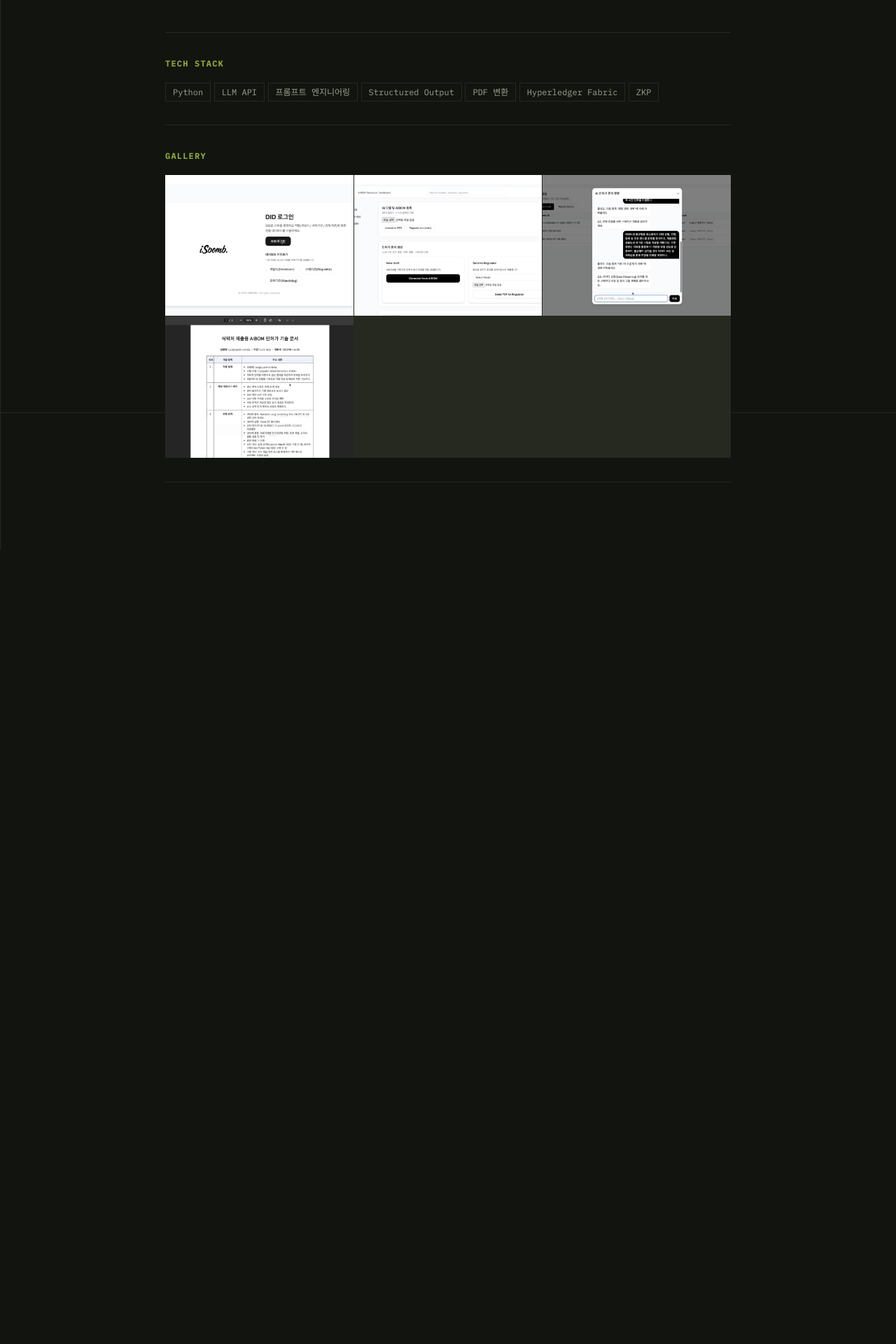
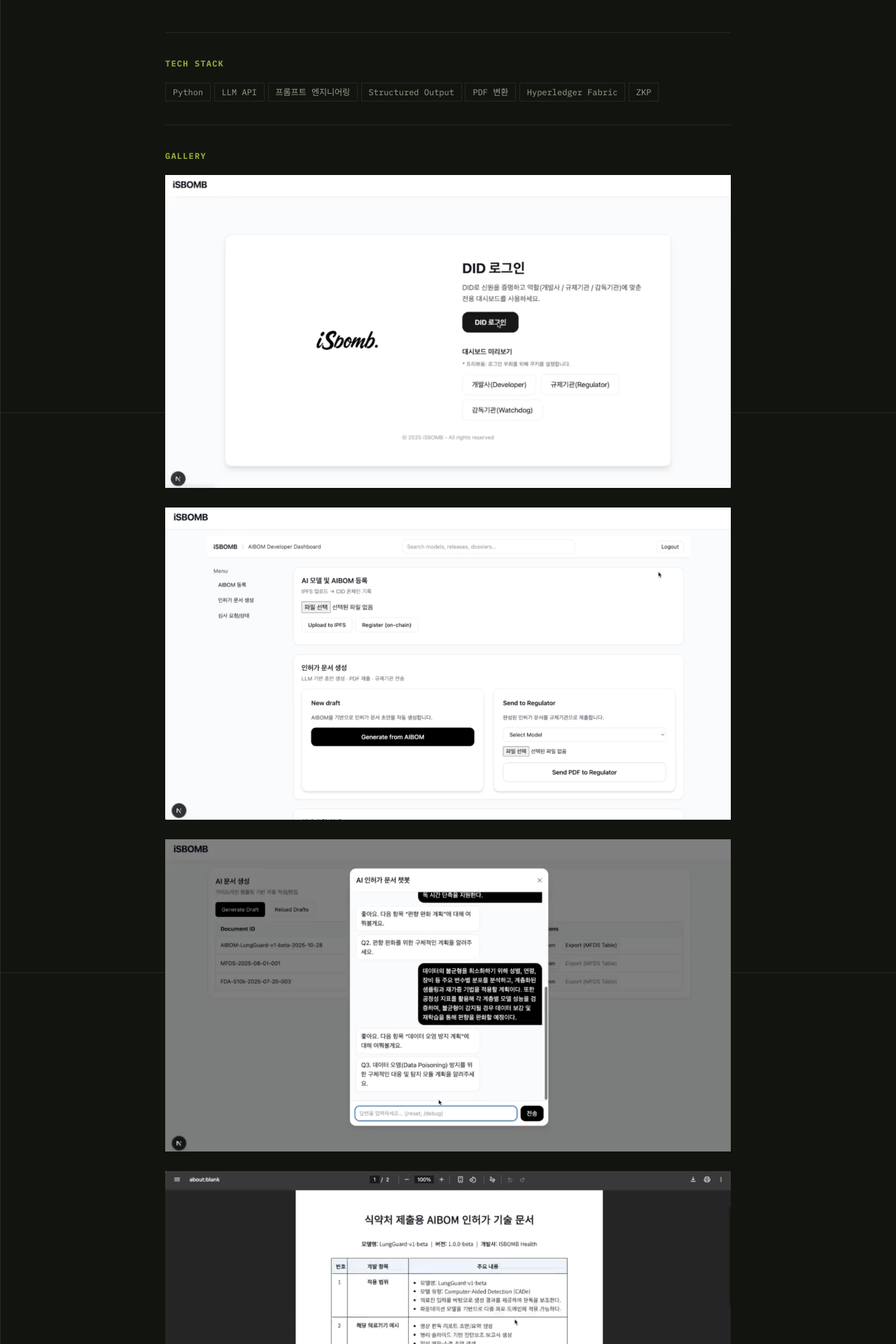
Before and after one commit to sheunn/portfolio, a Flask app: page /projects/isbomb in a window 1280 px wide. Shown: the part 1011-2931 px from the top of the page at 70% size. Before the commit the page ends 1796 px from the top, so only its background shows below. Run offline with Flask 3, Linux system fonts and the light colour scheme; some web fonts are replaced.

Commit message:
Adjust project gallery layout and order

```diff
--- a/app.py
+++ b/app.py
@@ -17,6 +17,16 @@ EXPERIENCE_IMAGE_FOLDERS = {
     "vice-president": ["president", "presidnet"],
     "ces-2026": ["ces"],
 }
+
+PROJECT_ORDER = [
+    "trusteye",
+    "ddak-teo",
+    "bing-go",
+    "isbomb",
+    "trenddo",
+    "fridge",
+    "focusai",
+]
 
 
 def find_experience_image_folder(slug):
@@ -131,7 +141,13 @@ def experience_detail(slug):
 def project_list():
     # projects는 slug를 key로 쓰는 딕셔너리입니다.
     # slug는 URL에 들어가는 짧고 안정적인 식별자로, 상세 페이지 링크를 만들 때 사용합니다.
-    return render_template("projects.html", projects=data.projects)
+    # 목록 노출 순서는 포트폴리오에서 보여주고 싶은 우선순위가 있으므로 명시적으로 고정합니다.
+    ordered_projects = {
+        slug: data.projects[slug]
+        for slug in PROJECT_ORDER
+        if slug in data.projects
+    }
+    return render_template("projects.html", projects=ordered_projects)
 
 
 @app.route("/projects/<slug>")
--- a/static/css/style.css
+++ b/static/css/style.css
@@ -793,6 +793,22 @@ nav .brand span,
     filter: grayscale(8%) contrast(1.02);
 }
 
+.project-gallery {
+    display: grid;
+    gap: 28px;
+}
+
+.project-gallery a {
+    display: block;
+}
+
+.project-gallery img {
+    display: block;
+    width: 100%;
+    height: auto;
+    filter: grayscale(8%) contrast(1.02);
+}
+
 @media (prefers-reduced-motion: reduce) {
     .scanline {
         animation: none;
--- a/templates/project_detail.html
+++ b/templates/project_detail.html
@@ -58,7 +58,7 @@
     {% if image_urls %}
         <section class="detail-section">
             <h2>Gallery</h2>
-            <div class="gallery-grid">
+            <div class="project-gallery">
                 {% for image_url in image_urls %}
                     <a href="{{ image_url }}" target="_blank" rel="noopener noreferrer">
                         <img src="{{ image_url }}" alt="{{ project.title }} 사진">
```
